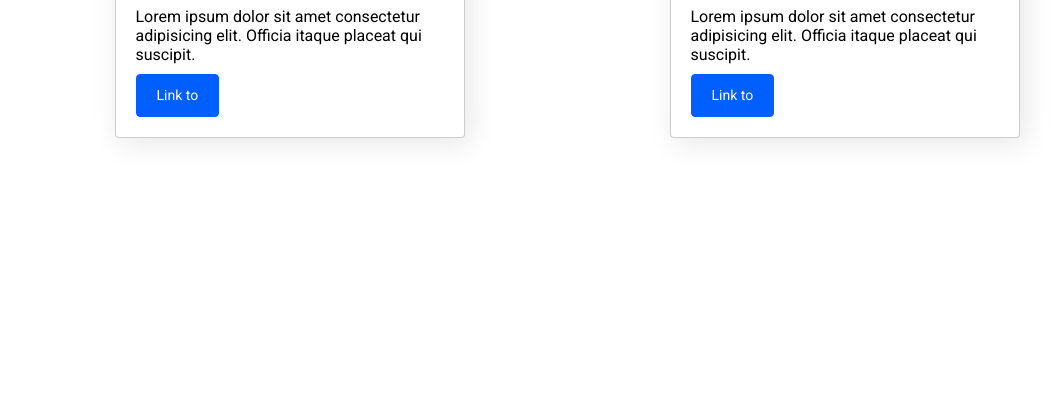
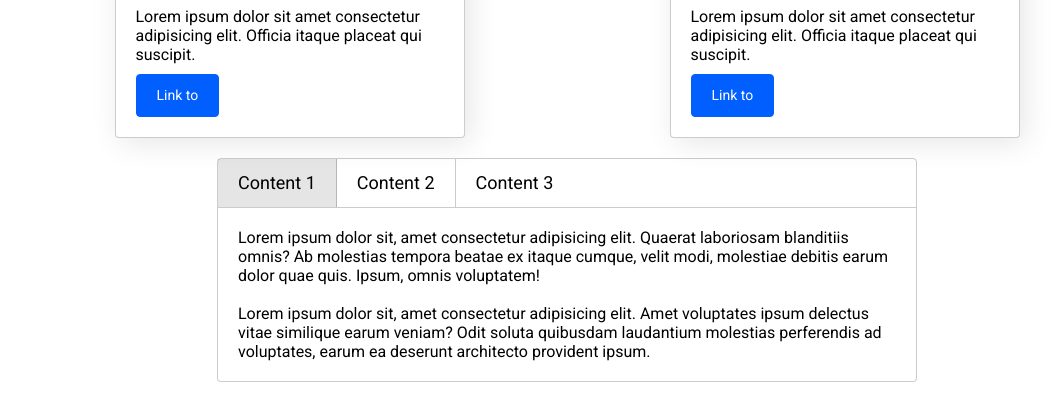
Before and after one commit to illya-soloviev/Library, a website: page src/index.html in a window 1280 px wide. Shown: the part 396-800 px from the top of the page, without its empty margins (73-1129 px from the left). Drawn offline with nearby package versions, Linux system fonts and the light colour scheme; files that its build step writes are made by us from their sources; files whose address does not match are found by name.

Commit message:
feature the tab component

```diff
--- a/src/index.html
+++ b/src/index.html
@@ -24,7 +24,6 @@
         </div>
 
         <!-- Card -->
-
         <div class="goods d-flex f-space-around">
             <div class="card">
                 <img class="card-img" src="https://www.apple.com/newsroom/images/product/iphone/lifestyle/Apple_Shot-on-iPhone-Challenge-2020_Austin-Mann_01072020_big.jpg.large.jpg" alt="photo">
@@ -43,6 +42,29 @@
                 </div>
             </div>
         </div>
+
+        <!-- Tabs -->
+        <div class="tab mt-20 block-center">
+            <div class="tab-panel" data-tabpanel>
+                <div class="tab-item tab-item--active">Content 1</div>
+                <div class="tab-item">Content 2</div>
+                <div class="tab-item">Content 3</div>
+            </div>
+            <div class="tab-content tab-content--active">
+                Lorem ipsum dolor sit, amet consectetur adipisicing elit. Quaerat laboriosam blanditiis omnis? Ab molestias tempora beatae ex itaque cumque, velit modi, molestiae debitis earum dolor quae quis. Ipsum, omnis voluptatem!
+                <br> <br>
+                Lorem ipsum dolor sit, amet consectetur adipisicing elit. Amet voluptates ipsum delectus vitae similique earum veniam? Odit soluta quibusdam laudantium molestias perferendis ad voluptates, earum ea deserunt architecto provident ipsum.
+            </div>
+            <div class="tab-content">
+                Amet voluptates lorem ipsum dolor sit, amet consectetur adipisicing elit. Quaerat laboriosam blanditiis omnis? Ab molestias tempora beatae ex itaque cumque, velit modi, molestiae debitis earum dolor quae quis. Ipsum, omnis voluptatem!
+                <br> <br>
+                Lorem ipsum dolor sit, amet consectetur adipisicing elit. Amet voluptates ipsum delectus vitae similique earum veniam? Odit soluta quibusdam laudantium molestias perferendis ad voluptates, earum ea deserunt architecto provident ipsum.
+                <br> <br>
+                Lorem ipsum dolor sit, amet consectetur adipisicing elit. Amet voluptates ipsum delectus vitae similique earum veniam? Odit soluta quibusdam laudantium molestias perferendis ad voluptates, earum ea deserunt architecto provident ipsum.
+            </div>
+            <div class="tab-content">
+                Lorem ipsum dolor sit, amet consectetur adipisicing elit. Quaerat laboriosam blanditiis omnis? Ab molestias tempora beatae ex itaque cumque, velit modi, molestiae debitis earum dolor quae quis. Ipsum, omnis voluptatem!
+            </div>
     </div>
 
     <script src='script.js'></script>
--- /dev/null
+++ b/src/js/lib/components/tab.js
@@ -0,0 +1,19 @@
+import $ from '../core';
+
+$.prototype.tab = function() {
+    for(let i = 0; i < this.length; i++) {
+        $(this[i]).on('click', () => {
+            $(this[i])
+            .addClass('tab-item--active')
+            .siblings()
+            .removeClass('tab-item--active')
+            .closest('.tab')
+            .find('.tab-content')
+            .removeClass('tab-content--active')
+            .eq($(this[i]).index())
+            .addClass('tab-content--active');
+        });
+    }
+}
+
+$('[data-tabpanel] .tab-item').tab();
--- a/src/js/lib/lib.js
+++ b/src/js/lib/lib.js
@@ -7,5 +7,6 @@ import './modules/actions';
 import './modules/effects';
 import './components/dropdown';
 import './components/modal';
+import './components/tab';
 
 export default $;
--- /dev/null
+++ b/src/sass/components/_tab.scss
@@ -0,0 +1,33 @@
+.tab {
+    max-width: 700px;
+    &-panel {
+        display: flex;
+        width: 100%;
+        min-height: 50px;
+        border: 1px solid rgba(0,0,0, .2);
+        border-radius: 4px 4px 0 0;
+    }
+    &-item {
+        font-size: 18px;
+        line-height: 27px;
+        padding: 10px 20px;
+        border-right: 1px solid rgba(0,0,0, .2);
+        cursor: pointer;
+        &:last-child {
+            border-right: none;
+        }
+        &--active {
+            background-color: rgba(0,0,0, .1);
+        }
+    }
+    &-content {
+        display: none;
+        padding: 20px;
+        border: 1px solid rgba(0,0,0, .2);
+        border-top: none;
+        border-radius: 0 0 4px 4px;
+        &--active {
+            display: block;
+        }
+    }
+}
--- a/src/sass/components/_ui.scss
+++ b/src/sass/components/_ui.scss
@@ -2,3 +2,4 @@
 @import './dropdown.scss';
 @import './card';
 @import './modal';
+@import './tab';
```
Also changed, not shown: dist/index.html, dist/script.js, dist/style.css, 1 other file.
